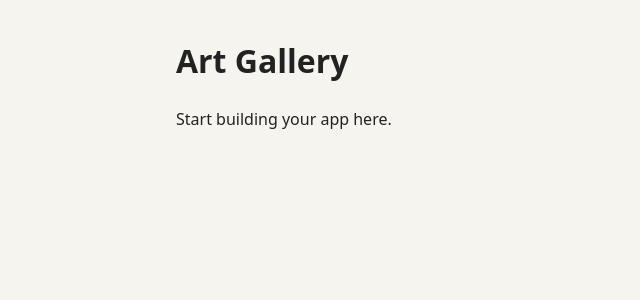
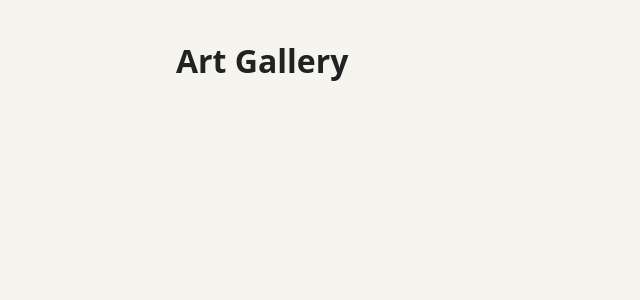
Before and after one commit to noxone23/-web-recap-project-5, a React (Vite) app: page / in a window 1280 px wide. Shown: the top 300 px of the page, without its empty margins (0-640 px from the left). Built offline with nearby package versions, Linux system fonts and the light colour scheme.

Commit message:
create types.ts file  and edit code

```diff
--- a/src/App.tsx
+++ b/src/App.tsx
@@ -1,10 +1,23 @@
+/* import useSWR from "swr";
+import type { ArtPiece } from "./types"; */
 import "./styles.css";
+
+/* const url = "https://example-apis.vercel.app/api/art";
+async function fetcher(url: string): Promise<ArtPiece[]> {
+const response = await fetch(url);
+ if (!response.ok) {
+    throw new Error("Failed to fetch art pieces");
+  }
+  const data: ArtPiece[] = await response.json();
+  return data;
+} */
 
 export default function App() {
   return (
     <main>
       <h1>Art Gallery</h1>
-      <p>Start building your app here.</p>
+
+
     </main>
   );
 }
--- /dev/null
+++ b/src/types.ts
@@ -0,0 +1,14 @@
+export type ArtPiece ={
+    slug: string;
+    artist: string;
+    name: string;
+    imageSource: string;
+    year: string;
+    genre: string;
+    colors: string[];
+    dimensions: {
+        height: number;
+        width: number;
+        type: string;
+    }
+}
```
